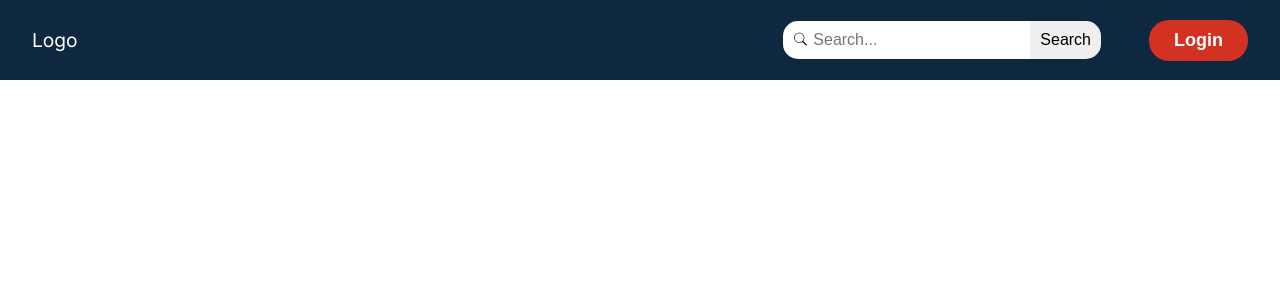
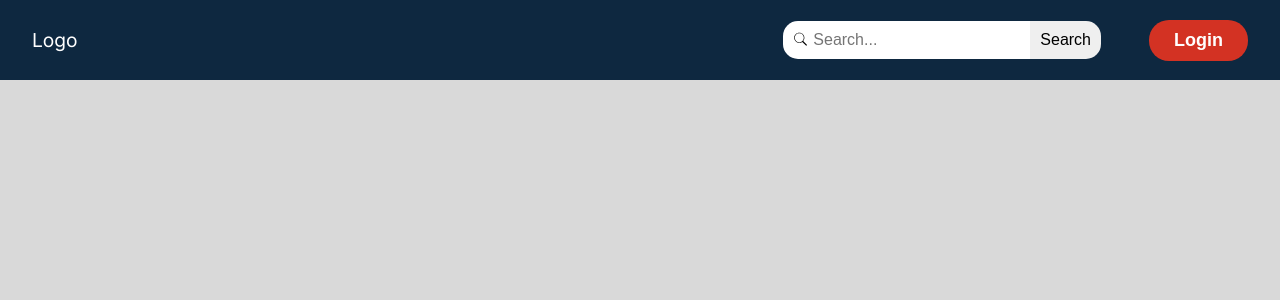
Before and after one commit to gopinathsjsu/team-project-20201-codecrafters, a React (Vite) app in the folder cmpe202project/: page / in a window 1280 px wide. Shown: the top 300 px of the page. Built offline with nearby package versions, Linux system fonts and the light colour scheme.

Commit message:
Refactor App.css to reset margins and paddings, and update background and text colors

```diff
--- a/cmpe202project/src/App.css
+++ b/cmpe202project/src/App.css
@@ -1,6 +1,6 @@
-#root {
-  max-width: 1280px;
-  margin: 0 auto;
-  padding: 2rem;
-  text-align: center;
+#root, body {
+  margin: 0;
+  padding: 0;
+  background-color: #D9D9D9;
+  color: white;
 }
```
